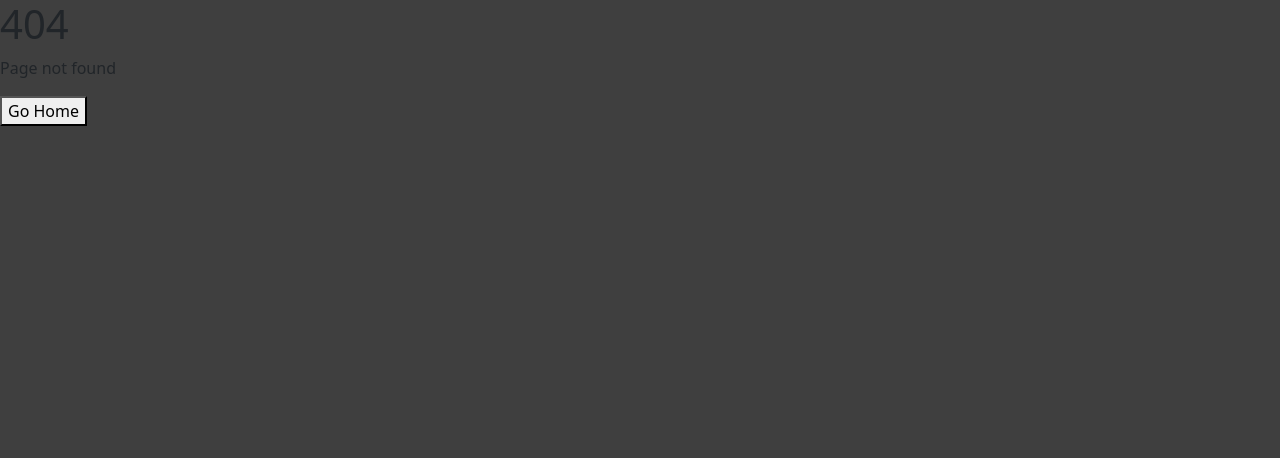
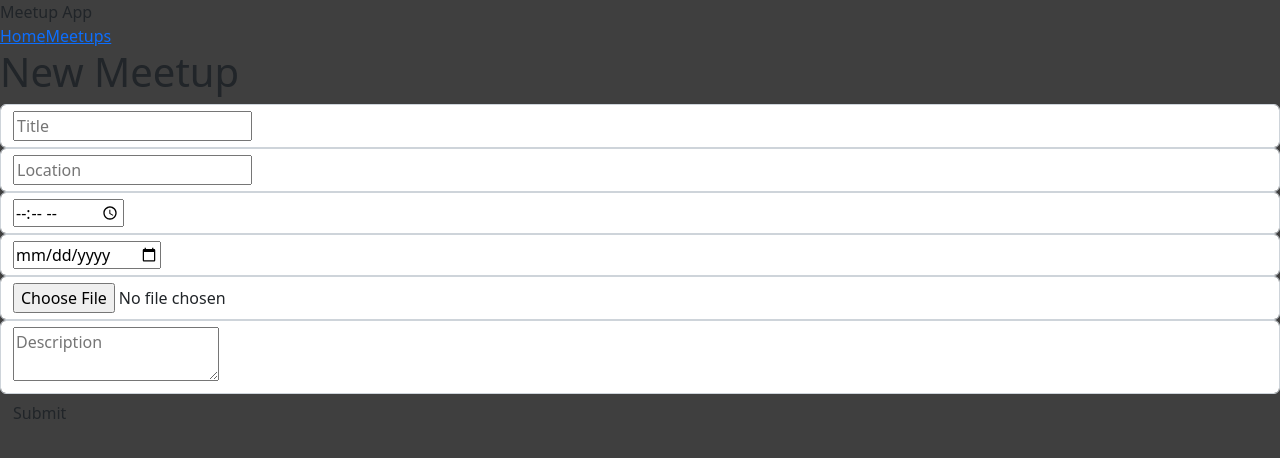
Before and after one commit to Uthaeus/react-meetup-frontend, a JavaScript app: page /new-meetup in a window 1280 px wide. Before the commit this address had no page. Shown: the top 458 px of the page. Built offline with nearby package versions, Linux system fonts and the light colour scheme; the HTML template or start-up script is replaced by a standard one.

Commit message:
created new, edit, and form components for meetups

```diff
--- /dev/null
+++ b/src/components/meetup/edit-meetup.js
@@ -0,0 +1,15 @@
+import { useParams } from "react-router";
+import MeetupForm from "./meetup-form";
+
+function EditMeetup() {
+    const { meetupId } = useParams();
+
+    return (
+        <>
+            <h1>Edit Meetup</h1>
+            <MeetupForm />
+        </>
+    );
+}
+
+export default EditMeetup;
--- /dev/null
+++ b/src/components/meetup/meetup-detail.js
@@ -0,0 +1,9 @@
+import { useParams } from "react-router";
+
+function MeetupDetail() {
+  const { meetupId } = useParams();
+
+  return <div>Meetup Detail {meetupId}</div>;
+}
+
+export default MeetupDetail;
--- /dev/null
+++ b/src/components/meetup/meetup-form.js
@@ -0,0 +1,40 @@
+import { useForm } from "react-hook-form";
+
+function MeetupForm() {
+  const { register, handleSubmit } = useForm();
+
+  const onSubmit = (data) => {
+    console.log(data);
+  };
+
+  return (
+    <div className="form-container">
+      <form onSubmit={handleSubmit(onSubmit)}>
+        <div className="form-control">
+          <input type="text" placeholder="Title" {...register("title")} />
+        </div>
+        <div className="form-control">
+          <input type="text" placeholder="Location" {...register("location")} />
+        </div>
+        <div className="form-control">
+          <input type="time" placeholder="Time" {...register("time")} />
+        </div>
+        <div className="form-control">
+          <input type="date" placeholder="Date" {...register("date")} />
+        </div>
+        <div className="form-control">
+          <input type="file" {...register("image")} />
+        </div>
+        <div className="form-control">
+          <textarea placeholder="Description" {...register("description")} />
+        </div>
+
+        <button className="btn" type="submit">
+          Submit
+        </button>
+      </form>
+    </div>
+  );
+}
+
+export default MeetupForm;
--- /dev/null
+++ b/src/components/meetup/new-meetup.js
@@ -0,0 +1,14 @@
+
+import MeetupForm from "./meetup-form";
+
+function NewMeetup() {
+
+    return (
+        <>
+            <h1>New Meetup</h1>
+            <MeetupForm />
+        </>
+    );
+}
+
+export default NewMeetup;
--- a/src/pages/meetups.js
+++ b/src/pages/meetups.js
@@ -1,6 +1,17 @@
+import { Link } from "react-router-dom";
 
 function Meetups() {
-  return <div>Meetups</div>
+  return (
+    <div>
+      <h1>Meetups Page</h1>
+
+      <Link to='/new-meetup'>Add New Meetup</Link>
+
+      <div>
+
+      </div>
+    </div>
+  );
 }
 
 
```
Also changed, not shown: src/App.js (+15 -0 lines).
